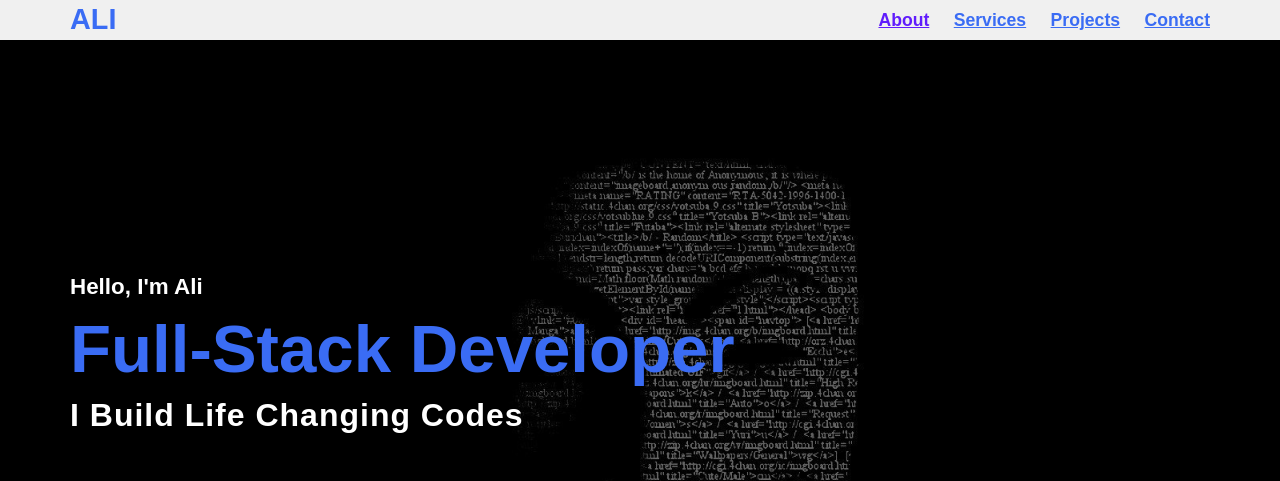
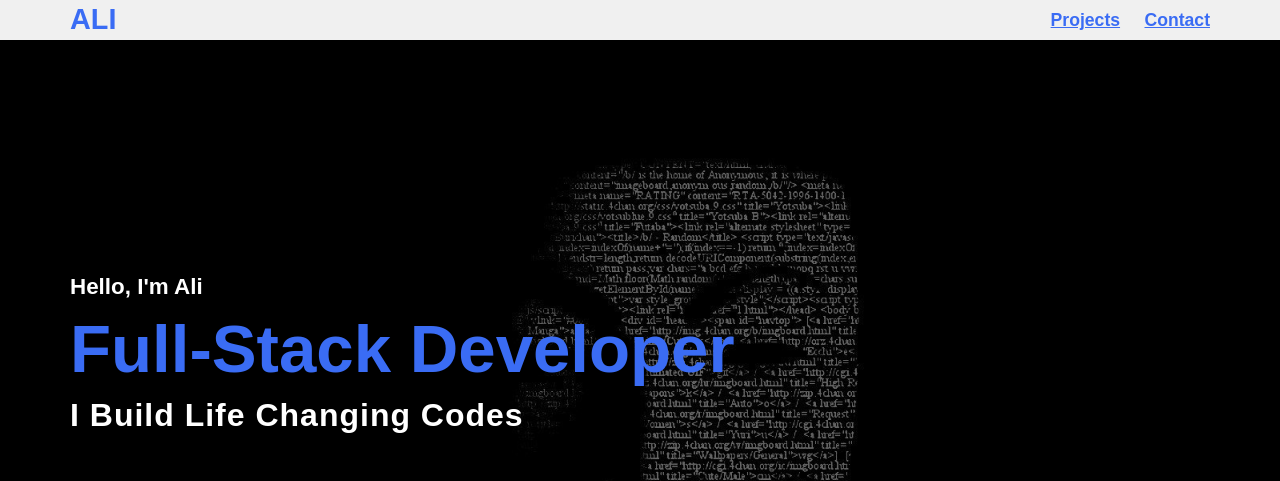
Before and after one commit to AliAlTaweel/portfolio, a plain HTML site: page index.html in a window 1280 px wide. Shown: the top 481 px of the page. Drawn offline with Linux system fonts and the light colour scheme; files whose address does not match are found by name.

Commit message:
Update index.html

```diff
--- a/index.html
+++ b/index.html
@@ -16,8 +16,8 @@
             <a href="#" class="logo"> Ali</a>
             <nav class="navigation">
                 <ul>
-                <a href="#About" class="active">about</a>
-                <a href="#services">services</a>
+<!--                 <a href="#About" class="active">about</a>
+                <a href="#services">services</a> -->
                 <a href="#projects">projects</a>
                 <a href="#contact">contact</a>
                 </ul>
```
